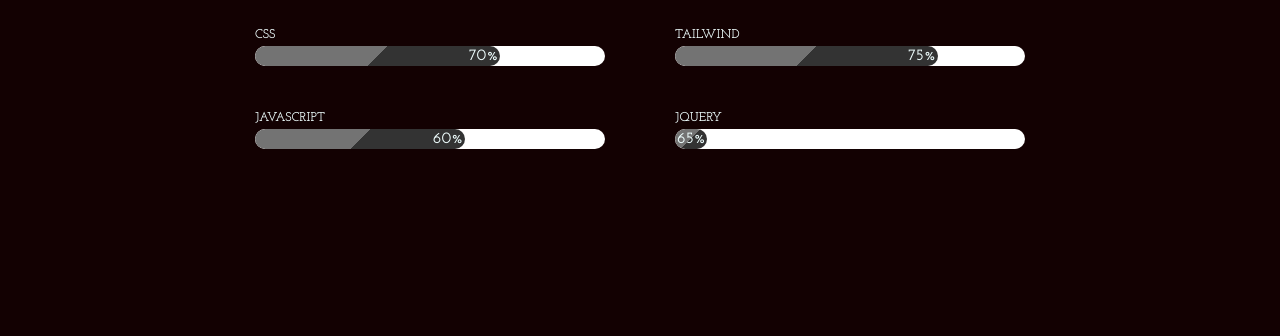
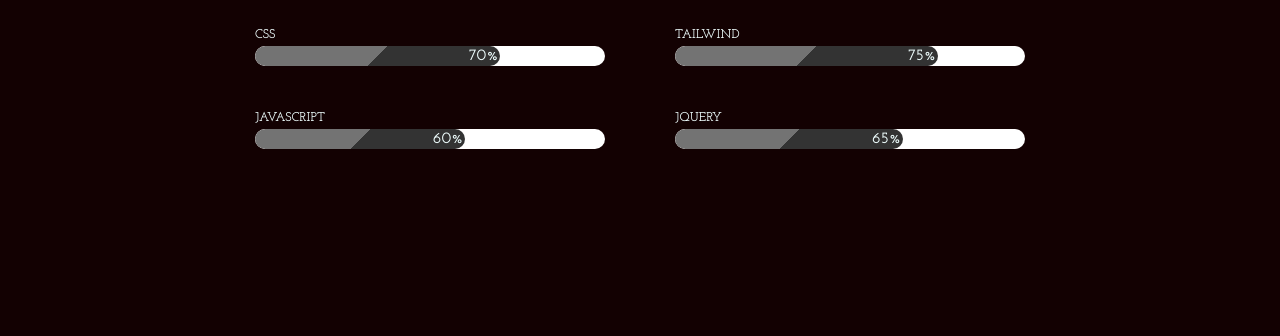
Before and after one commit to YMT-star/Portfolio-project, a plain HTML site: page index.html in a window 1280 px wide. Shown: the part 1520-1856 px from the top of the page. Drawn offline with Linux system fonts and the light colour scheme.

Commit message:
next change commit

```diff
--- a/index.html
+++ b/index.html
@@ -104,7 +104,7 @@
                 </li>
                 <li>
                     <h3>JQUERY</h3>
-                    <span class="bar"><span class="php">65%</span></span>
+                    <span class="bar"><span class="jquery">65%</span></span>
                 </li>
             </div>
         </div>
```
